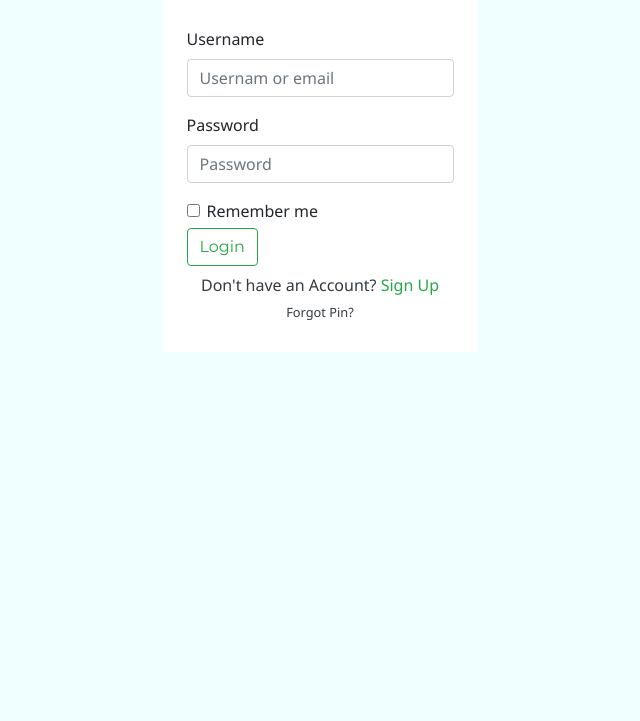
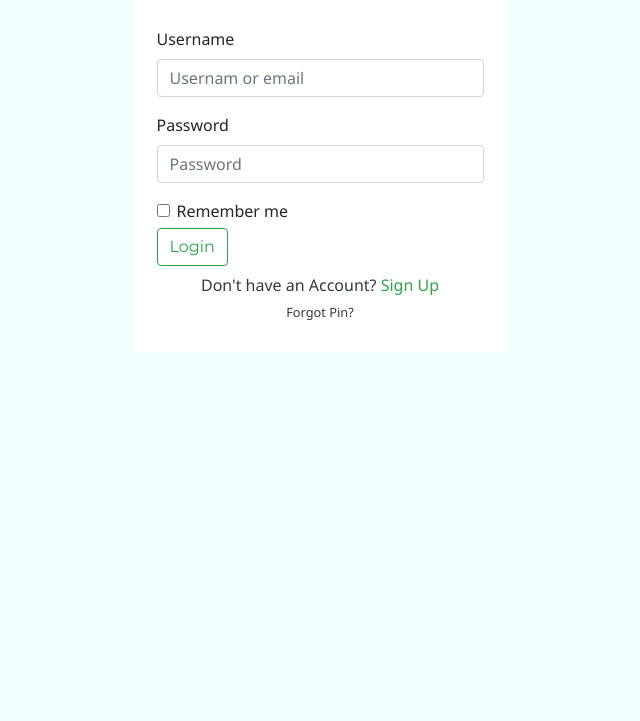
Before and after one commit to moakintunde/vridge, a plain HTML site: page login.html in a window 1280 px wide. Shown: the part 79-800 px from the top of the page, without its empty margins (320-960 px from the left). Drawn offline with nearby package versions, Linux system fonts and the light colour scheme.

Commit message:
Update login.html

```diff
--- a/login.html
+++ b/login.html
@@ -13,7 +13,7 @@
 </head>
 
 <body>
-    <div class="container-fluid" style="padding: 0;width: 315px;">
+    <div class="container-fluid" style="padding: 0;width: 375px;">
             <nav class="navbar navbar-dark bg-success" style="border-radius: 5px 5px 0 0;">
                 <a class="navbar-brand" href="#">VRIDGE</a>
                 <button class="navbar-toggler" type="button" data-toggle="collapse" data-target="#navbarNavAltMarkup" aria-controls="navbarNavAltMarkup" aria-expanded="false" aria-label="Toggle navigation">
```
